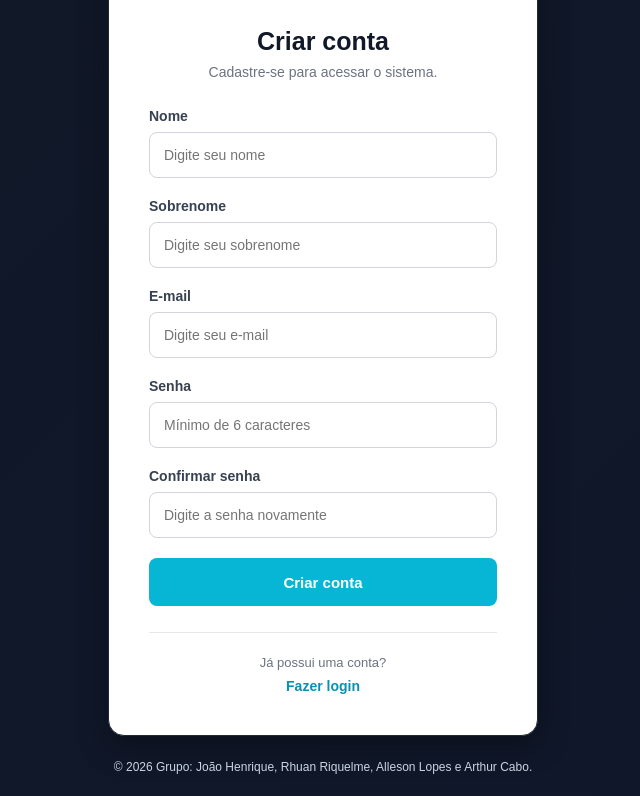
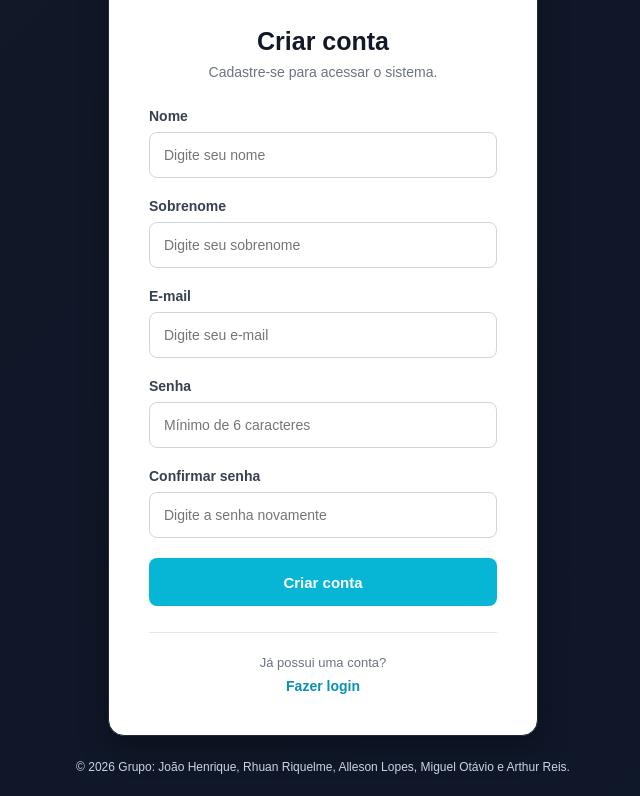
Before and after one commit to jhmfreitass/Evolutech-Sup, a website: page cadastro.html in a window 1280 px wide. Shown: the part 189-985 px from the top of the page, without its empty margins (317-957 px from the left). Drawn offline with Linux system fonts and the light colour scheme.

Commit message:
Atulização de créditos

```diff
--- a/cadastro.html
+++ b/cadastro.html
@@ -191,7 +191,7 @@
         <footer class="login-footer">
 
             © 2026 Grupo: João Henrique, Rhuan Riquelme,
-            Alleson Lopes e Arthur Cabo.
+            Alleson Lopes, Miguel Otávio e Arthur Reis.
 
         </footer>
 
```
